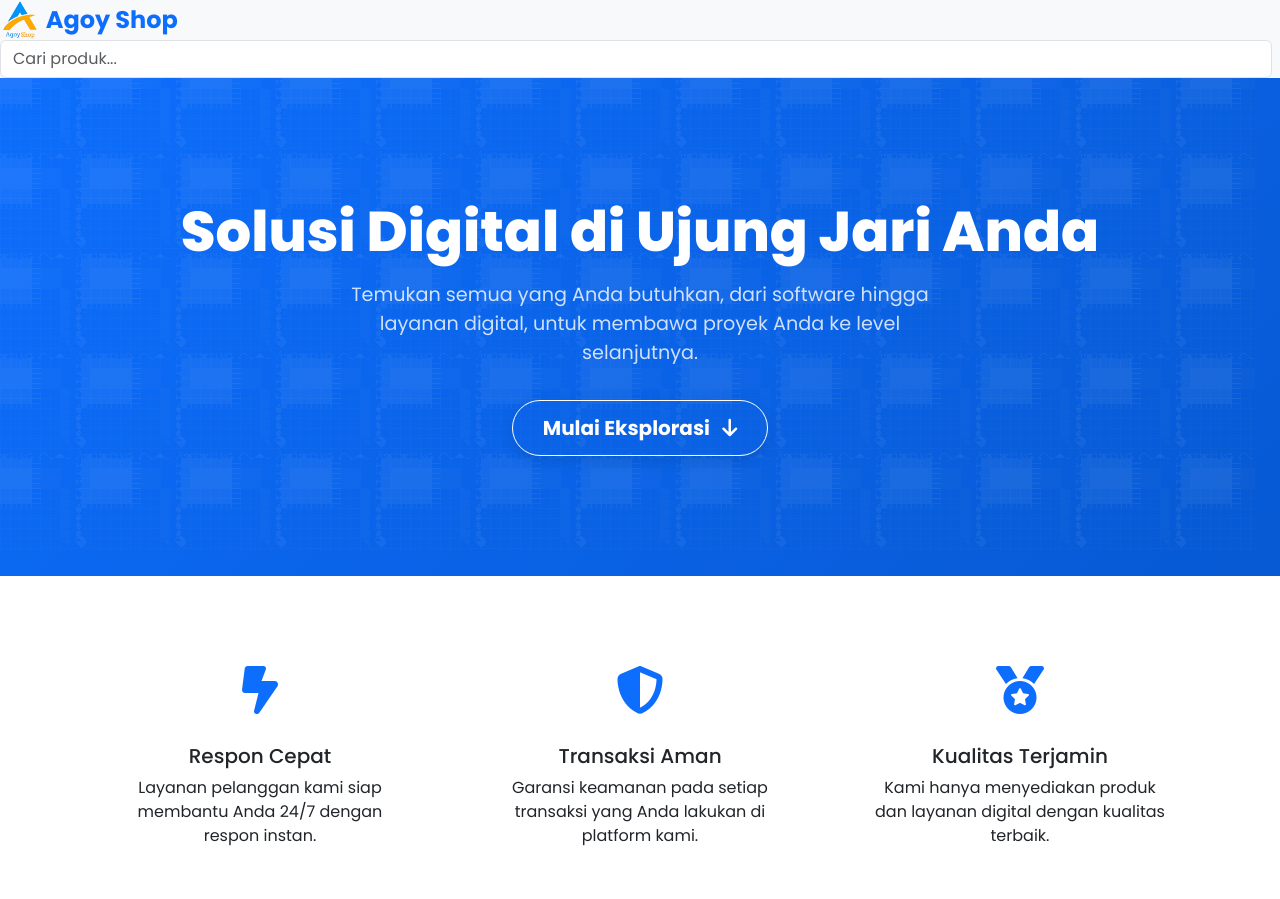
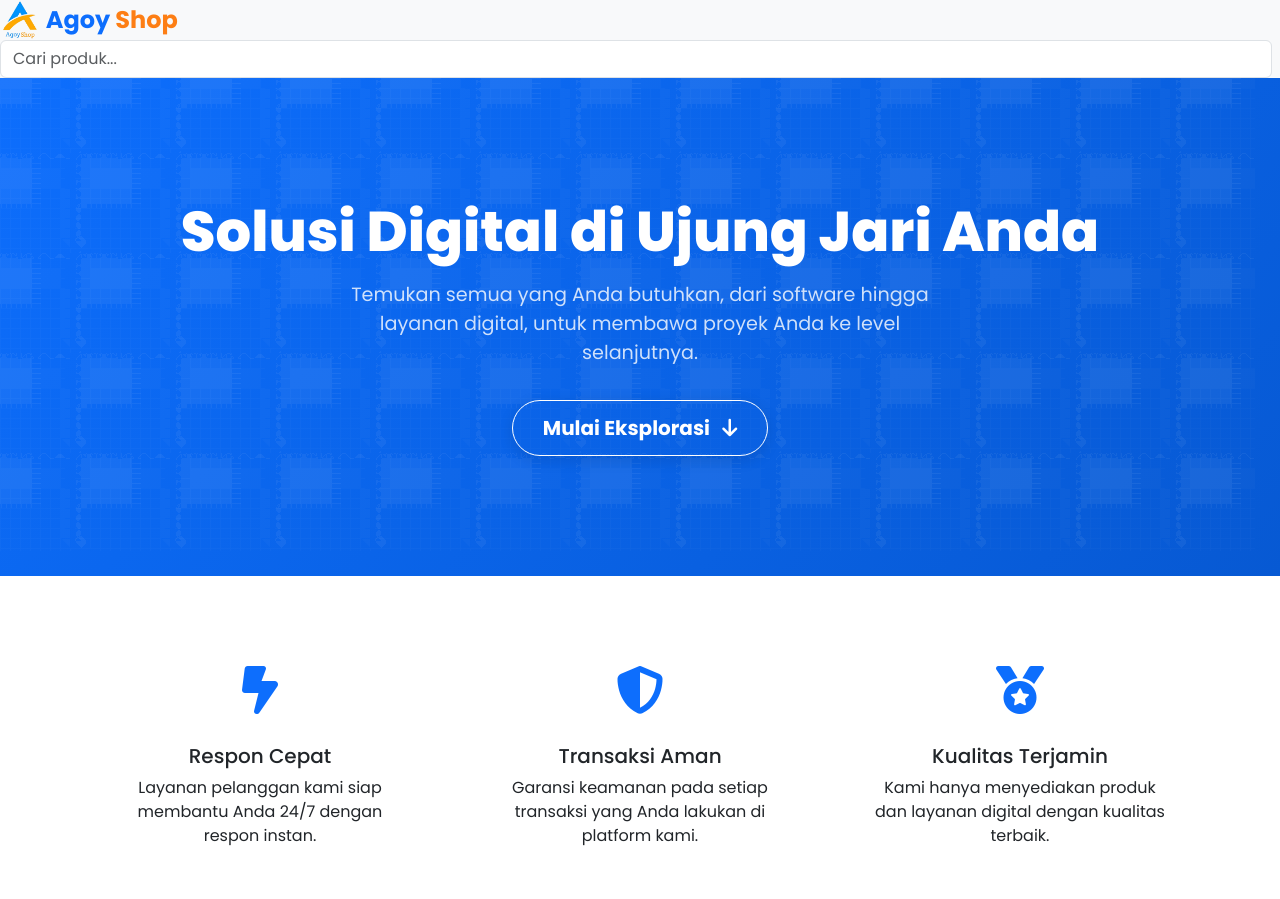
Before and after one commit to ahmadzakiyox/agoymarket, a website: page public/index.html in a window 1280 px wide. Shown: the top 899 px of the page. Drawn offline with nearby package versions, Linux system fonts and the light colour scheme; no server answers.

Commit message:
Update style.css

```diff
--- a/public/css/style.css
+++ b/public/css/style.css
@@ -137,6 +137,10 @@ body { background-color: var(--color-bg); color: var(--color-text-primary); font
     box-shadow: 0 4px 15px rgba(13, 110, 253, 0.4);
 }
 
+.text-orange {
+    color: #fd7e14; /* Bootstrap's standard orange color */
+}
+
 .description-box .description-title {
     font-weight: 700;
     color: var(--color-text-primary);
```
